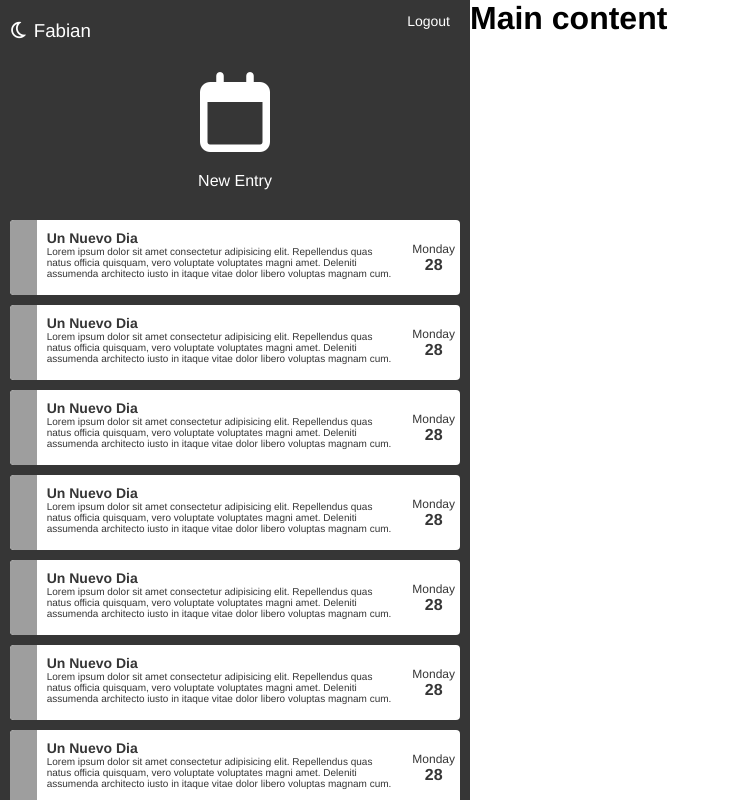
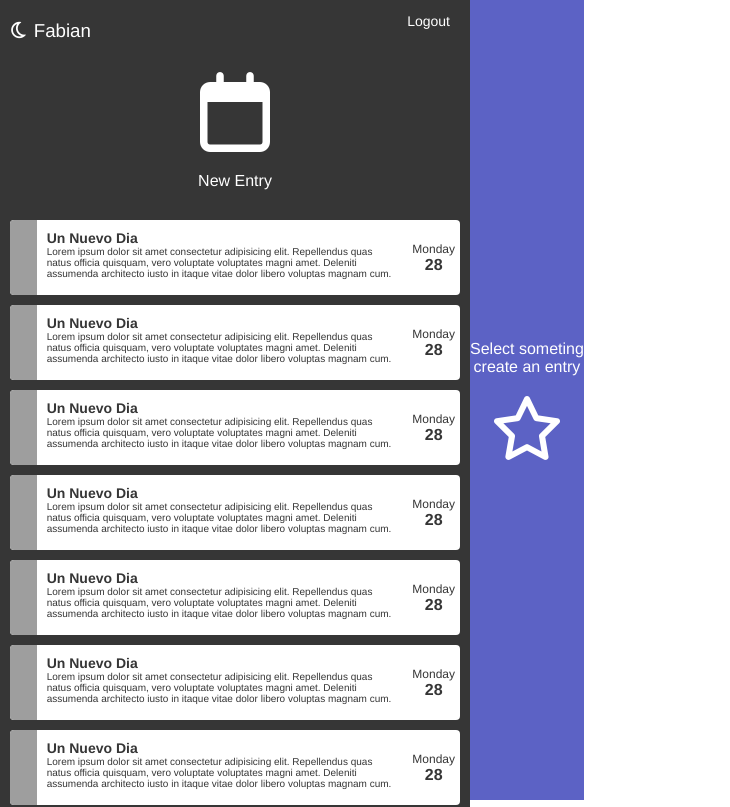
Before and after one commit to fabianmolinab/JornalApp, a React (Vite) app: page / in a window 1280 px wide. Shown: the top 807 px of the page, without its empty margins (0-730 px from the left). Built offline with nearby package versions, Linux system fonts and the light colour scheme; grey boxes are pictures that could not be loaded.

Commit message:
Componente donde no hay nada [errores no resueltos]

```diff
--- a/src/components/journal/JornalScreen.tsx
+++ b/src/components/journal/JornalScreen.tsx
@@ -1,3 +1,4 @@
+import { NothingSelected } from './NothingSelected'
 import { Sidebar } from './Sidebar'
 
 export const JornalScreen = (props: {}) => {
@@ -6,7 +7,7 @@ export const JornalScreen = (props: {}) => {
       <Sidebar />
 
       <main>
-        <h1>Main content</h1>
+        <NothingSelected />
       </main>
     </div>
   )
--- /dev/null
+++ b/src/components/journal/NothingSelected.tsx
@@ -0,0 +1,13 @@
+export const NothingSelected = (props: {}) => {
+  return (
+    <div className="nothing__main-content">
+      <p>
+        Select someting
+        <br />
+        create an entry
+      </p>
+
+      <i className="far fa-star fa-4x mt-5"></i>
+    </div>
+  )
+}
--- a/src/routers/AppRouter.tsx
+++ b/src/routers/AppRouter.tsx
@@ -1,4 +1,4 @@
-import { Redirect, Route, Switch } from 'react-router-dom'
+import { Route, Switch } from 'react-router-dom'
 import { JornalScreen } from '../components/journal/JornalScreen'
 import { AuthRouter } from './AuthRouter'
 
--- a/src/styles/components/_journal.scss
+++ b/src/styles/components/_journal.scss
@@ -1,6 +1,7 @@
 
 .journal__main-content {
   display: flex;
+  width: 100%;
 }
 
 .journal__sidebar {
@@ -8,7 +9,7 @@
   color: white;
   display: flex;
   flex-direction: column;
-  height: 100vh;
+  height: 100%;
   padding-left: 10px;
   padding-right: 10px;
   width: 450px;
--- /dev/null
+++ b/src/styles/components/_nothing.scss
@@ -0,0 +1,13 @@
+.nothing__main-content {
+  align-items: center;
+  background-color: $primary;
+  color: white;
+  display: flex;
+  flex-direction: column;
+  justify-content: center;
+  height: 100vh;
+
+  p {
+    text-align: center;
+  }
+}
--- a/src/styles/styles.scss
+++ b/src/styles/styles.scss
@@ -7,3 +7,4 @@
 @import './components/buttons';
 @import './components/links';
 @import './components/journal';
+@import './components/nothing';
```
